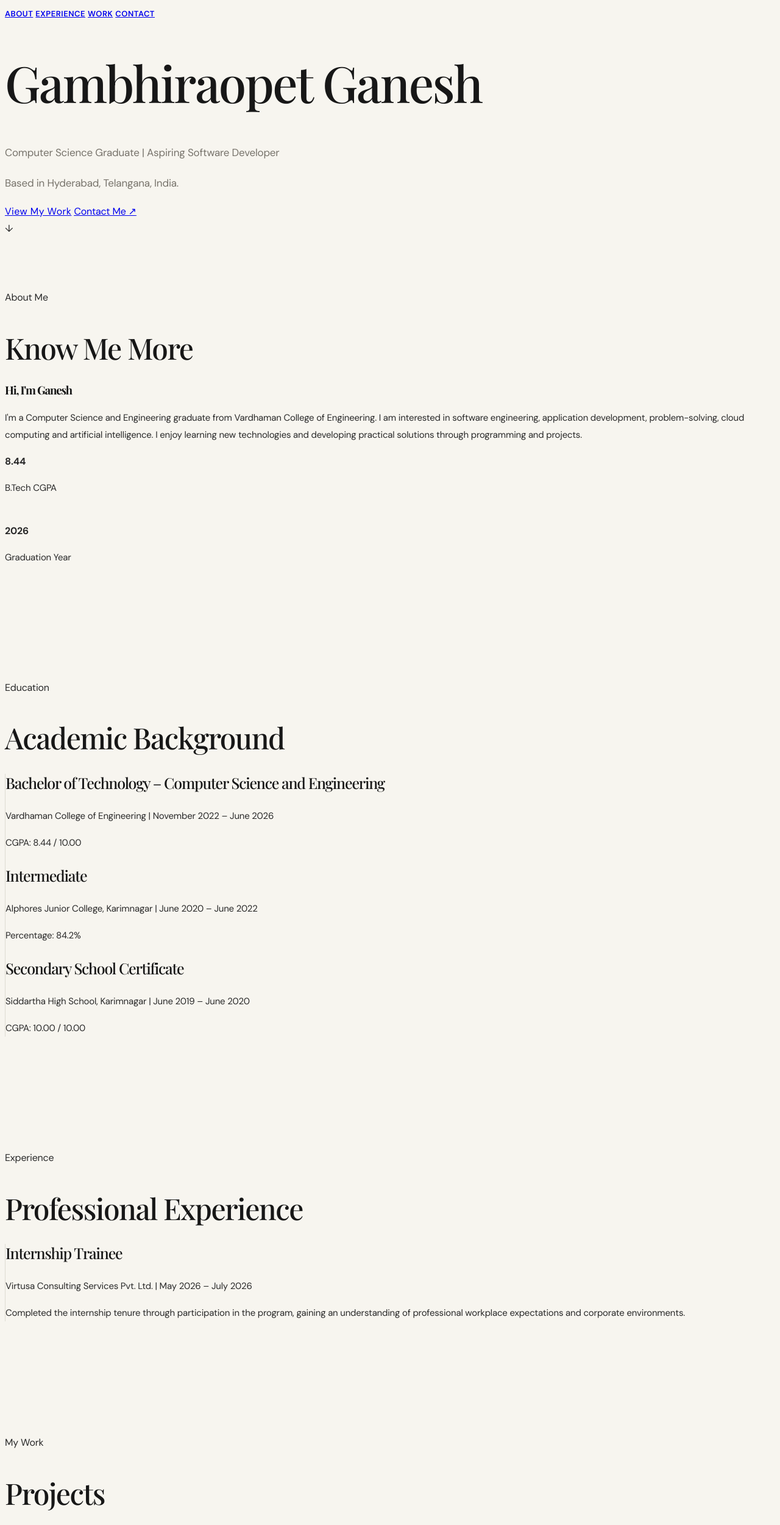
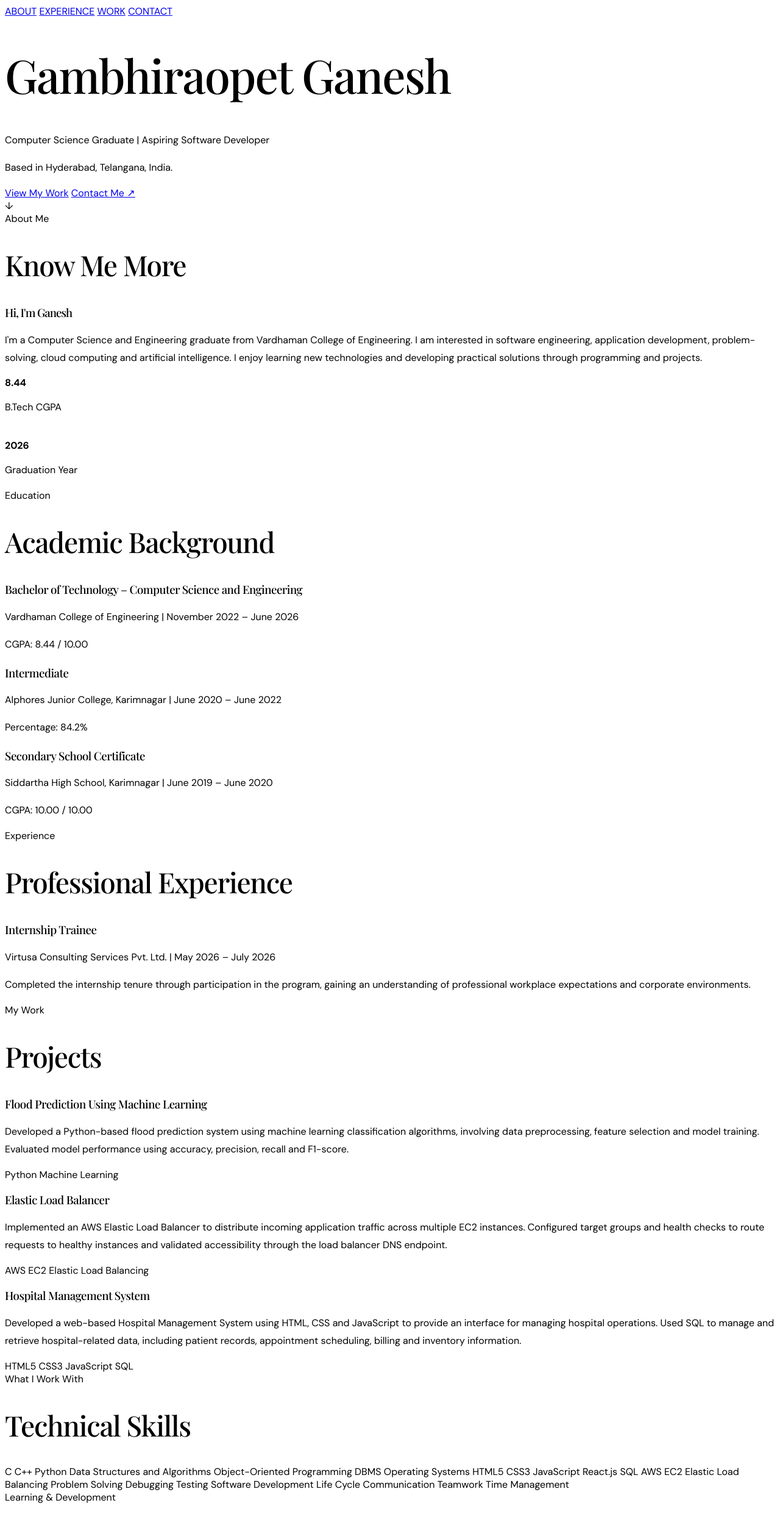
Before and after one commit to Gani2324/gani2324.github.io, a plain HTML site: page index.html in a window 1280 px wide. Shown: the top 2501 px of the page at 61% size. Drawn offline with nearby package versions, Linux system fonts and the light colour scheme.

Commit message:
Update index.html

```diff
--- a/index.html
+++ b/index.html
@@ -10,199 +10,52 @@
 
 <style>
 
-
-/* =========================================
-   CLASSIC EDITORIAL PORTFOLIO STYLING
-   ========================================= */
+/* CLASSIC TYPOGRAPHY UPGRADE — PRESERVE ORIGINAL THEME */
 
 @import url('https://fonts.googleapis.com/css2?family=DM+Sans:wght@400;500;600;700&family=Playfair+Display:wght@400;500;600;700&display=swap');
 
-:root {
-    --classic-bg: #f7f5ef;
-    --classic-dark: #171717;
-    --classic-text: #292929;
-    --classic-muted: #77736b;
-    --classic-accent: #d6ad38;
-    --classic-line: #dedbd2;
+body {
+    font-family: 'DM Sans', sans-serif;
 }
 
-/* Overall typography */
-body {
-    font-family: 'DM Sans', sans-serif;
-    background: var(--classic-bg);
-    color: var(--classic-text);
-    letter-spacing: -0.2px;
-    line-height: 1.75;
+h1, h2, h3 {
+    font-family: 'Playfair Display', serif;
+    font-weight: 500;
+    letter-spacing: -1px;
 }
 
-/* Main headings */
-h1,
-h2,
-h3 {
-    font-family: 'Playfair Display', serif;
-    color: var(--classic-dark);
-    letter-spacing: -1.2px;
-    line-height: 1.2;
+.hero h1 {
+    font-size: clamp(44px, 6vw, 76px);
+    line-height: 1.12;
+    letter-spacing: -2px;
 }
 
-/* Hero title */
-.hero h1 {
-    font-size: clamp(46px, 7vw, 82px);
-    font-weight: 500;
-    letter-spacing: -2.5px;
-    line-height: 1.08;
-}
-
-.hero p {
-    font-size: 17px;
-    color: var(--classic-muted);
-    line-height: 1.9;
-}
-
-/* Section headings */
 section h2 {
-    font-size: clamp(34px, 4vw, 48px);
-    font-weight: 500;
-    margin-bottom: 30px;
-    letter-spacing: -1.5px;
-}
-
-/* Section spacing */
-section {
-    padding-top: 85px;
-    padding-bottom: 85px;
-}
-
-/* Paragraphs */
-p {
-    font-size: 15px;
-    line-height: 1.9;
-    color: var(--classic-text);
-}
-
-/* Navigation */
-nav a {
-    font-family: 'DM Sans', sans-serif;
-    font-size: 13px;
-    font-weight: 600;
-    letter-spacing: 0.5px;
-    text-transform: uppercase;
-    transition: color 0.3s ease;
-}
-
-nav a:hover {
-    color: var(--classic-accent);
-}
-
-/* Project cards */
-.cards > *,
-.card {
-    background: transparent;
-    border: 1px solid var(--classic-line);
-    border-radius: 3px;
-    padding: 30px;
-    transition: transform 0.35s ease, border-color 0.35s ease;
-}
-
-.cards > *:hover,
-.card:hover {
-    transform: translateY(-5px);
-    border-color: var(--classic-accent);
+    font-size: clamp(32px, 4vw, 46px);
+    line-height: 1.2;
+    letter-spacing: -1.3px;
 }
 
 .cards h3,
-.card h3 {
+.card h3,
+.timeline h3 {
     font-family: 'Playfair Display', serif;
-    font-size: 25px;
     font-weight: 500;
+    letter-spacing: -0.5px;
 }
 
-/* Skills */
-.skills span,
-.skills li {
-    font-size: 13px;
-    letter-spacing: 0.4px;
+p {
+    font-family: 'DM Sans', sans-serif;
+    line-height: 1.8;
 }
 
-/* Timeline and experience */
-.timeline {
-    border-left: 1px solid var(--classic-line);
-}
-
-.timeline h3 {
-    font-size: 25px;
-    font-weight: 500;
-}
-
-/* Certifications */
-.cert-list > *,
-.cert-list li {
-    border-bottom: 1px solid var(--classic-line);
-    padding: 15px 0;
-}
-
-/* Profile photo */
-.profile {
-    overflow: hidden;
-    border: 5px solid white;
-    box-shadow: 0 12px 35px rgba(0, 0, 0, 0.10);
-}
-
-.profile img {
-    width: 100%;
-    height: 100%;
-    object-fit: cover;
-    object-position: center 30%;
-    display: block;
-}
-
-/* Buttons and links */
-button,
-.btn,
-a.button {
-    transition: all 0.3s ease;
-    letter-spacing: 0.4px;
-}
-
-button:hover,
-.btn:hover,
-a.button:hover {
-    transform: translateY(-2px);
-}
-
-/* Dividers */
-hr {
-    border: none;
-    border-top: 1px solid var(--classic-line);
-}
-
-/* Footer */
-footer {
-    border-top: 1px solid var(--classic-line);
-    color: var(--classic-muted);
-    font-size: 13px;
-    letter-spacing: 0.5px;
-}
-
-/* Mobile typography */
 @media (max-width: 768px) {
-    section {
-        padding-top: 60px;
-        padding-bottom: 60px;
-    }
-
     .hero h1 {
-        font-size: 43px;
-        letter-spacing: -1.5px;
+        font-size: 42px;
     }
 
     section h2 {
-        font-size: 34px;
-    }
-
-    .cards > *,
-    .card {
-        padding: 22px;
+        font-size: 32px;
     }
 }
 
```
